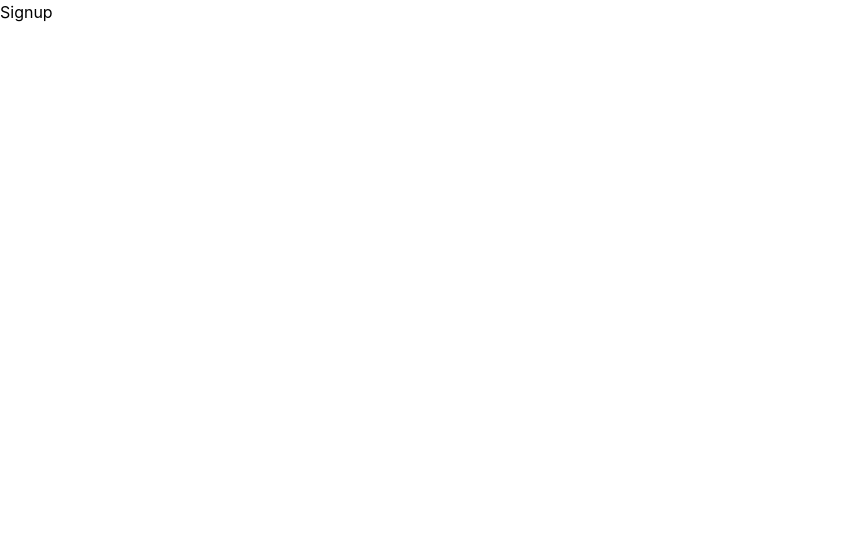
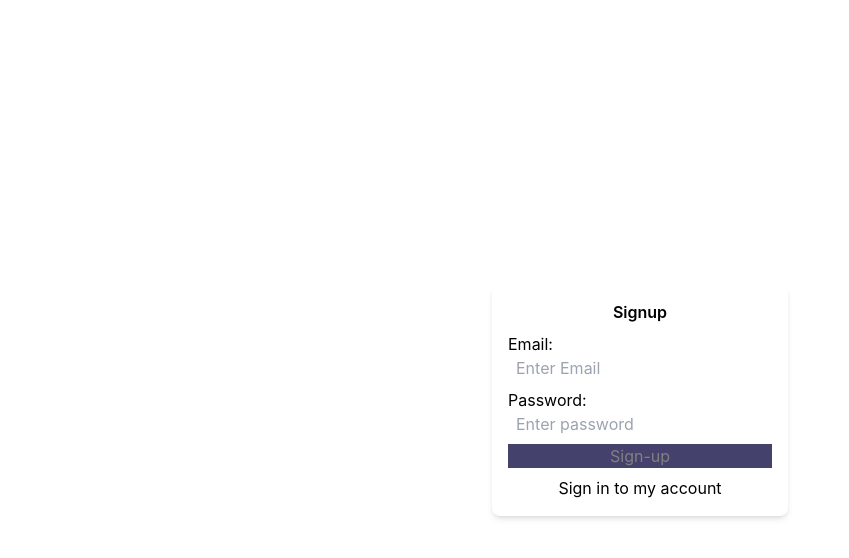
Before and after one commit to WadadParker/analytics, a React (Vite) app: page /signup in a window 1280 px wide. Shown: the top 558 px of the page, without its empty margins (0-849 px from the left). Built offline with nearby package versions, Linux system fonts and the light colour scheme.

Commit message:
feat: signup

```diff
--- a/src/pages/Signup.jsx
+++ b/src/pages/Signup.jsx
@@ -1,8 +1,45 @@
-import React from 'react'
+import React, {useState} from 'react'
+import { useNavigate } from 'react-router-dom';
+
+const apiUrl = import.meta.env.VITE_API_URL;
 
 const Signup = () => {
+
+    const [input,setInput] =useState({email:"",password:""});
+    const navigate = useNavigate();
+
+    const changeHandler = (inputField,text)=>
+    {
+        setInput(prev=>({...prev,[inputField]:text}));
+    }
+
+    const clickHandler = async ()=>
+    {
+        const response = await fetch(`${apiUrl}/signup`);
+        const data = await response.json();
+        setInput({email:"",password:""})
+    }
+
+    const isDisabled = () => input.email==="" || input.password===""
+
   return (
-    <div>Signup</div>
+    <div className='w-screen h-screen flex justify-center items-center'>
+        <main className='p-4 rounded-lg shadow-md flex flex-col space-y-2 max-sm:w-full max-sm:mx-8'>
+            <h1 className='text-center font-semibold'>Signup</h1>
+            <aside className='flex flex-col'>
+                <label htmlFor='email'>Email:</label>
+                <input value={input.email} placeholder='Enter Email'  className='px-2' onChange={(e)=>changeHandler("email",e.target.value)}/>
+            </aside>
+
+            <aside className='flex flex-col'>
+                <label htmlFor='password'>Password:</label>
+                <input value={input.password} type='password' placeholder='Enter password' className='px-2' onChange={(e)=>changeHandler("password",e.target.value)}/>
+            </aside>
+
+            <button className='bg-primary text-white disabled:brightness-50 disabled:hover:cursor-not-allowed' disabled={isDisabled()} onClick={clickHandler}>Sign-up</button>
+            <button className='hover:underline' onClick={()=>navigate("/login")}>Sign in to my account</button>
+        </main>
+    </div>
   )
 }
 
```
